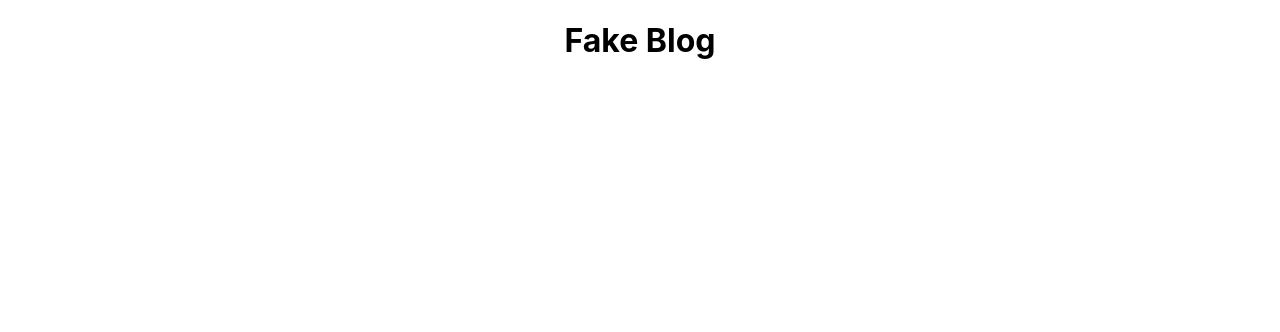
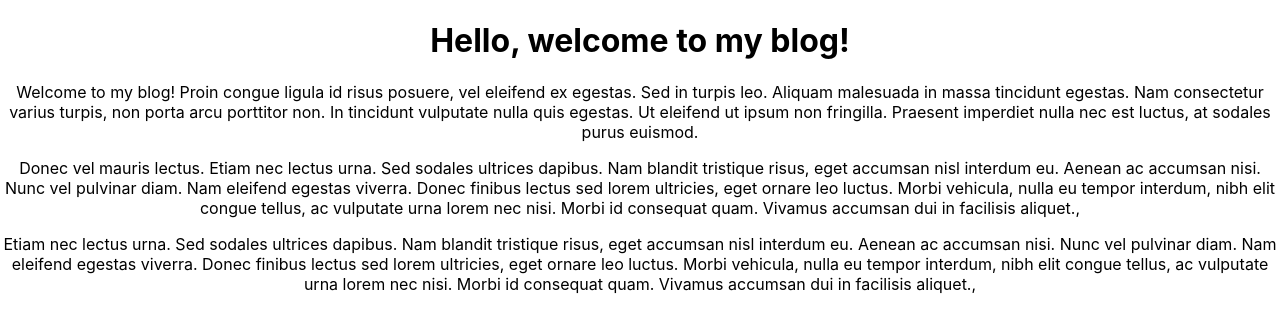
Before and after one commit to codecrook/fake-blog, a React (Create React App) app: page / in a window 1280 px wide. Shown: the top 332 px of the page. Built offline with nearby package versions, Linux system fonts and the light colour scheme.

Commit message:
ADD: HomePage component for homepage of the app

```diff
--- a/src/App.js
+++ b/src/App.js
@@ -1,9 +1,10 @@
 import './App.css';
+import HomePage from './pages/HomePage';
 
 function App() {
   return (
     <div className="App">
-      <h1>Fake Blog</h1>
+      <HomePage />
     </div>
   );
 }
--- /dev/null
+++ b/src/pages/HomePage.js
@@ -0,0 +1,33 @@
+import React from 'react';
+
+const HomePage = () => (
+    <>
+        <h1>Hello, welcome to my blog!</h1>
+        <p>
+            Welcome to my blog! Proin congue
+            ligula id risus posuere, vel eleifend ex egestas. Sed in turpis leo.
+            Aliquam malesuada in massa tincidunt egestas. Nam consectetur varius turpis,
+            non porta arcu porttitor non. In tincidunt vulputate nulla quis egestas. Ut
+            eleifend ut ipsum non fringilla. Praesent imperdiet nulla nec est luctus, at
+            sodales purus euismod.
+        </p>
+        <p>
+            Donec vel mauris lectus. Etiam nec lectus urna. Sed sodales ultrices dapibus.
+            Nam blandit tristique risus, eget accumsan nisl interdum eu. Aenean ac accumsan
+            nisi. Nunc vel pulvinar diam. Nam eleifend egestas viverra. Donec finibus lectus
+            sed lorem ultricies, eget ornare leo luctus. Morbi vehicula, nulla eu tempor
+            interdum, nibh elit congue tellus, ac vulputate urna lorem nec nisi. Morbi id
+            consequat quam. Vivamus accumsan dui in facilisis aliquet.,
+        </p>
+        <p>
+            Etiam nec lectus urna. Sed sodales ultrices dapibus.
+            Nam blandit tristique risus, eget accumsan nisl interdum eu. Aenean ac accumsan
+            nisi. Nunc vel pulvinar diam. Nam eleifend egestas viverra. Donec finibus lectus
+            sed lorem ultricies, eget ornare leo luctus. Morbi vehicula, nulla eu tempor
+            interdum, nibh elit congue tellus, ac vulputate urna lorem nec nisi. Morbi id
+            consequat quam. Vivamus accumsan dui in facilisis aliquet.,
+        </p>
+    </>
+);
+
+export default HomePage;
```
